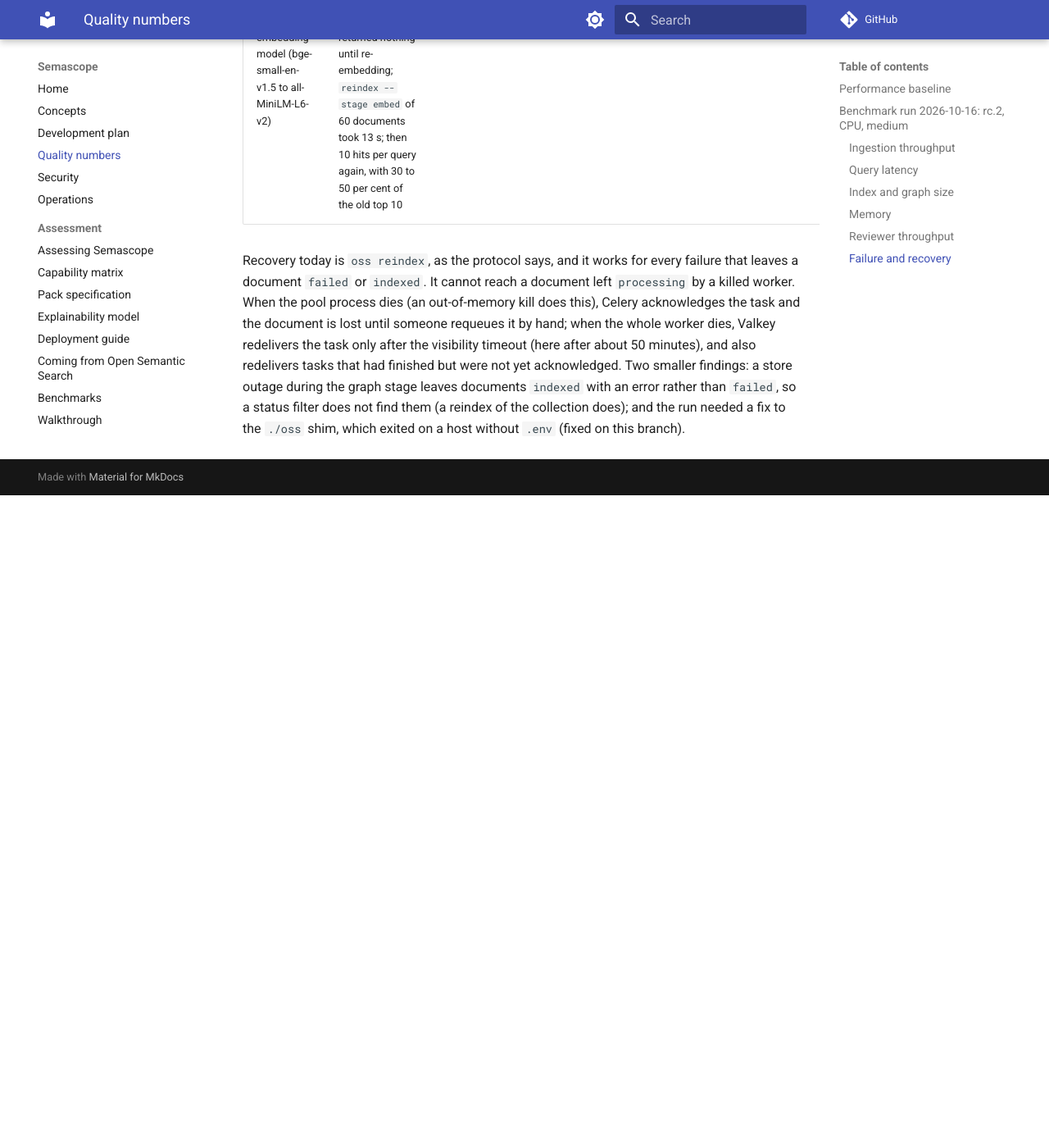
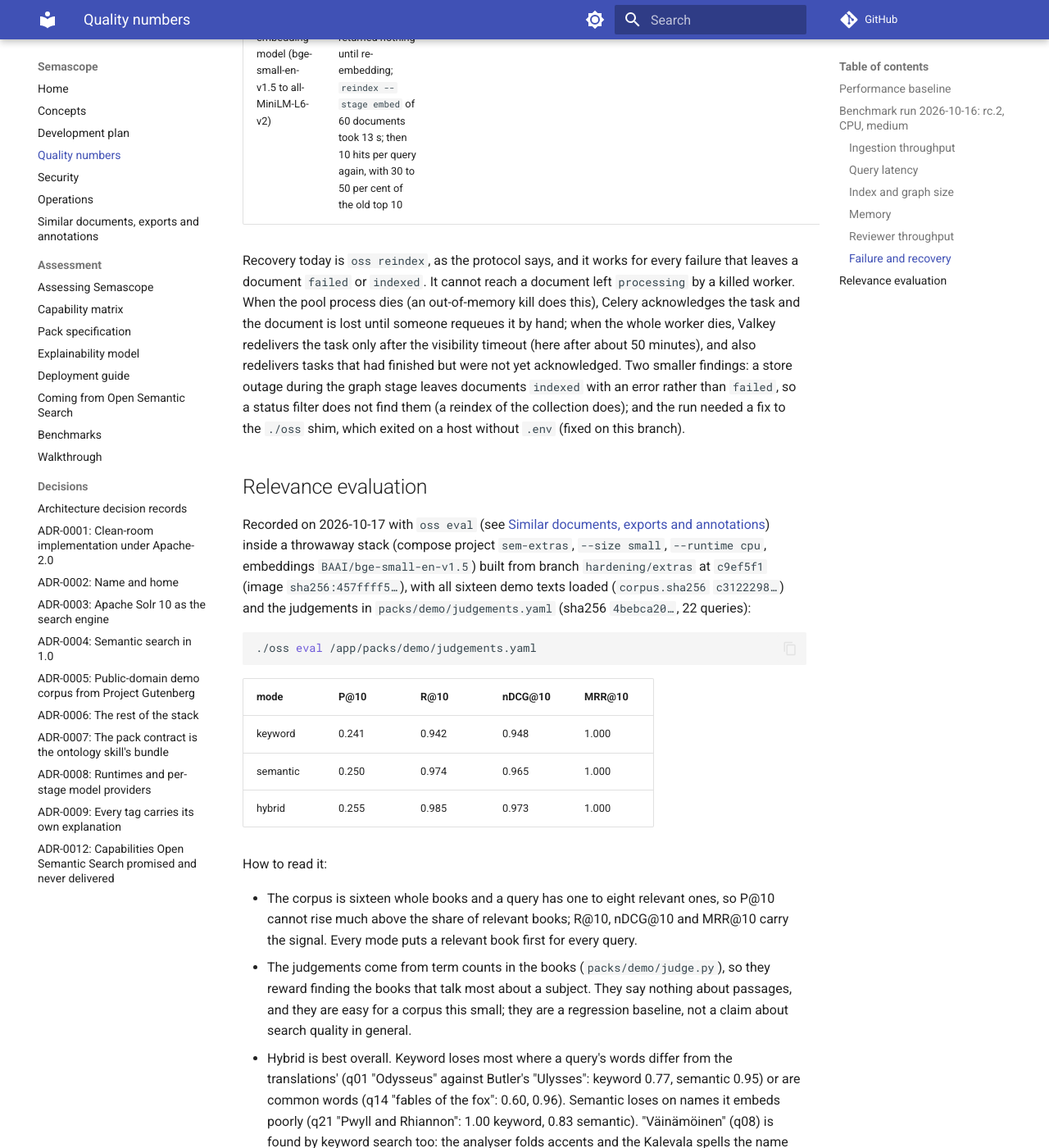
Before and after one commit to rdb420/semascope, an MkDocs documentation site: the page built from docs/quality.md, in a window 1280 px wide and 1400 px high, scrolled down 9670 px. Shown: the whole window at 82% size. Built offline with MkDocs 1.6.1 and Material for MkDocs 9.7.7, drawn with Linux system fonts in a browser that asks for light colours; comment, search, counter and statistics services are not loaded; before the commit the page ends 10274 px from its top, so only the background shows below that; some of the changed text lies outside the part shown.

Commit message:
Docs: ADR-0012, the interoperability page and a recorded relevance run
ADR-0012 records the contract for the capabilities Open Semantic Search
promised and never delivered (the review's "0018", renumbered): each
parity row's modern delivery and its state, and the rules every delivery
follows (read isolation, caps, pseudonymisation, provenance, one mount).
Delivered here: FUZZ-12, ETL-EXP-04/05 (Turtle, JSON-LD), ANN-07 (export
and import), SRCH-15, ANL-16/APP-07 (oss eval); the rest stays open.

docs/interop.md documents similar documents, the RDF model of the
exports, Web Annotations out and in, browser search, the overview page
and `oss eval` with its judgement format. docs/quality.md records an
`oss eval` run of the 22 demo judgements on all sixteen texts (hybrid
nDCG@10 0.973, semantic 0.965, keyword 0.948) with what the numbers can
and cannot say.

Agent: claude-code
Co-Authored-By: Claude Opus 5.5 <noreply@anthropic.com>

````diff
--- /dev/null
+++ b/docs/adr/0012-never-delivered-capabilities.md
@@ -0,0 +1,98 @@
+# ADR-0012: Capabilities Open Semantic Search promised and never delivered
+
+Status: proposed.
+
+## Decision
+
+Open Semantic Search documented a number of capabilities that it shipped
+only as documentation, or shipped broken. Semascope delivers each such
+**capability** with a modern equivalent, records the mapping here, and
+does not reproduce the original technology where it is dead. The table is
+the contract: a row is closed when its delivery exists with tests, and a
+row marked n/a is recorded as superseded. (The review that proposed this
+called it ADR "0018"; numbers from 0012 up were reassigned because 0009 to
+0011 were taken.)
+
+| Parity row | Capability | Semascope delivery | State |
+|---|---|---|---|
+| FUZZ-12 | More like this | `GET /api/documents/{id}/similar`: MoreLikeThis on title and text fused with nearest chunk vectors; a panel on the document page | delivered |
+| ETL-EXP-04, ETL-EXP-05 | Export to RDF and a triplestore | Documents with their tags in force, notes and decisions as Turtle or JSON-LD in the base pack's vocabulary: `GET /api/export/documents/{id}`, `POST /api/export/search`, `oss export` | delivered for Turtle and JSON-LD; N-Quads and a SPARQL 1.1 Update push are open |
+| ANN-07 | Other annotators | W3C Web Annotations: `GET /api/annotations/w3c` (notes and decisions), `POST /api/annotations/w3c/import` (W3C or Hypothesis exports) | export and import delivered; the protocol's per-annotation create, update and delete are open |
+| SRCH-15 | Browser search integration | OpenSearch description (`/api/opensearch.xml`), suggestions, `<link rel="search">` in the UI | delivered |
+| ANL-16, APP-07 | Relevance-ranking analysis | `oss eval` over judged query sets (P@k, R@k, nDCG@k, MRR) with a sample set for the demo corpus | delivered; a ranking-explain view per hit is open |
+| ANL-17 | External dashboards | CSV, JSONL and Parquet exports plus a read-only Solr/SQL recipe for Grafana or Superset | open (RDF and CSV exist; the overview page covers in-product counts) |
+| ETL-EXP-08, DM-20 | SQL or NoSQL export; entities in SQL | `oss export documents --format jsonl\|parquet\|sql`, `oss export entities` | open |
+| ANL-12 | Clustering and topics | `/api/analytics/clusters` (k-means on chunk vectors) beside the existing result-set terms | open |
+| ANL-13 | Text diff | `/api/documents/diff` and a view | open |
+| ANL-14 | Corpus comparison | `/api/analytics/compare` | open |
+| ANL-15 | Word tree | `/api/analytics/wordtree` and a tree view | open |
+| SRCH-16 | Desktop search lenses | GNOME Shell search provider under `deploy/desktop/` | open |
+| ETL-CONN-18 | File-manager "index for search" | Desktop entry and service menus calling `oss index` | open |
+| FUZZ-05, FUZZ-06, FUZZ-07, APP-08, APP-09 | Name variants, lexeme and thesaurus synonyms | Wikidata-derived (CC0) given-name variants, `oss synonyms wikidata-lexemes`, `oss synonyms import` | open |
+| ENR-GEO-01 | Places from a gazetteer | GeoNames (CC-BY 4.0, attributed) gazetteer stage | open |
+| ENR-SPE-01 | Speech recognition | Optional faster-whisper extra and a remote provider | open |
+| ETL-16, ENR-OCR-04, ENR-OCR-06, ENR-OCR-07 | Combined OCR, deskew, dual OCR, font training | OCR provider options: an ensemble, deskewing, per-collection tessdata | open |
+| ETL-CONN-12, ETL-CONN-13, ETL-CONN-16, ETL-09, ETL-17, ENR-96 | Scraper, social, file-watch and sidecar connectors; task priorities; ETL integration | Owned by the ingestion and pipeline work (see the review's programme) | open |
+| ENR-NER-02, DM-21, ADM-92 | Stanford NER; the legacy entities app and its configuration pin | n/a: pluggable NER providers and packs supersede them | superseded |
+
+An analytics overview (`GET /api/analytics/overview` and an Overview page:
+counts by collection, type and language, top people, places,
+organisations, concepts and linked entities, documents over time) ships
+with the delivered rows as the in-product half of ANL-17.
+
+Rules every delivery here follows:
+
+- **Read isolation.** Every route checks the collection role
+  (`api/access.py`): a document needs reader on its collection, a list or
+  an export is filtered to the readable collections in Solr *and* checked
+  again against Postgres, an import needs curator. Every route has a rule
+  in `tests/test_authz_matrix.py`.
+- **Caps.** Exports stream and stop at 10,000 documents; an annotation page
+  holds 100; an import takes 5,000 annotations or 20 MB; similar documents
+  return at most 50.
+- **Pseudonymisation travels.** A collection that pseudonymises its graph
+  exports named entities by the same HMAC key and without their labels,
+  in RDF and in Web Annotations alike.
+- **Provenance.** Exports name Semascope's things with the `urn:semascope:`
+  identifiers the validate stage already uses. An imported annotation is a
+  note whose `add_note` decision records the original's id, creator and
+  time; the export gives them back (`via`, `creator`, `created`) and a
+  re-import skips what is already there.
+- **One mount.** The new routes live in their own modules, collected by
+  `api/extras.py` and mounted by one line in `api/root.py`.
+
+## Context
+
+The review of 1.0.0-rc.2 found 36 parity rows where Open Semantic Search
+promised a capability that it shipped only as documentation or broken and
+Semascope also lacked it. Leaving them out would make "everything OSS did"
+an overclaim; copying the original designs (Solr2RDF, Zeppelin, desktop
+lenses for Unity) would import dead technology. Recording the mapping lets
+each workstream close rows independently and lets the capability matrix
+cite this decision.
+
+## Consequences
+
+- RDF consumers get the base pack's model (CQ-001 of `packs/base` runs on
+  an export) and the W3C annotation vocabulary, not a bespoke format.
+- Web annotators that speak the W3C model or Hypothesis's export format can
+  bring notes in; anchoring uses the quote with its context, so notes made
+  on a rendered page land on the right passage of the extracted text when
+  the words match.
+- The OpenSearch description is served without a session: it carries only
+  the product name and two URL templates, and browsers fetch it without
+  the user's cookies. Searching and suggestions still need a session.
+- `oss eval` turns relevance into numbers per search mode, so changes to
+  analysis, synonyms or ranking can be compared on the same judgements.
+  The demo judgements are derived from term counts in the corpus by a
+  fixed rule (`packs/demo/judge.py`), not from any search engine's output.
+
+## Alternatives
+
+- A separate service for exports (a Solr-to-RDF bridge). Another process
+  to run and secure, for what a streaming endpoint over Postgres does.
+- Storing imported annotations' origin in new columns. Cleaner queries, but
+  a migration in a module other work is changing; the decision log already
+  records every note with its parameters.
+- Requiring a session for the OpenSearch description. Browsers would often
+  fail to add the engine, for no protection of data.
--- a/docs/adr/index.md
+++ b/docs/adr/index.md
@@ -14,3 +14,4 @@ instead). Template: context, decision, consequences, alternatives.
 | 0007 | The pack contract is the ontology skill's bundle | proposed |
 | 0008 | Runtimes and per-stage model providers | accepted 2026-10-16 |
 | 0009 | Every tag carries its own explanation | proposed |
+| 0012 | Capabilities Open Semantic Search promised and never delivered | proposed |
--- /dev/null
+++ b/docs/interop.md
@@ -0,0 +1,162 @@
+# Similar documents, exports and annotations
+
+Capabilities that connect Semascope to other tools and help judge its
+search ([ADR-0012](adr/0012-never-delivered-capabilities.md)). Every one
+respects collection roles: you see, export and score only what you may
+read, and importing annotations needs the curator role.
+
+## Similar documents
+
+The document page lists the documents most like the open one. **Words**
+uses Solr's MoreLikeThis: the document's most distinctive words (frequent
+in it, present in other documents, and not in more than half of the index),
+searched as one query. **Meaning** embeds four passages spread over the
+document with the search embedder, averages them, and asks for the nearest
+passages of other documents. **Both** (the default) fuses the two rankings;
+each hit shows its rank in either list (`–` when that list missed it).
+
+```bash
+curl -H "Authorization: Bearer $TOKEN" \
+  "https://semascope.example/api/documents/<id>/similar?mode=hybrid&rows=10"
+```
+
+`mode` is `hybrid`, `text` or `vector`; `collection` limits the candidates
+to one collection; `rows` is at most 50. A signal that cannot answer (no
+embedder, no stored text) is reported in `text_error` or `vector_error`
+while the other still does.
+
+## RDF exports
+
+A document, or the hits of a search, with their tags in force and the
+notes and decisions on them, as Turtle or JSON-LD:
+
+```bash
+oss export document <id> --format turtle --out doc.ttl
+oss export search "flood" --collection demo --format jsonld --limit 5000 --out flood.jsonld
+# or: GET /api/export/documents/<id>?format=turtle|jsonld
+#     POST /api/export/search?format=...&limit=...  with a search body as for /api/search
+```
+
+The model is the base pack's (`packs/base/ontology.ttl`):
+
+- a `base:Document` (`urn:semascope:doc:<id>`) with `dcterms:title`,
+  `identifier`, `source` (its original URI), `format`, `language` and
+  `modified`, `base:contentHash`, `base:inCollection`, `base:fromSource`,
+  its pages (`base:hasPage`, `base:pageNumber`) and `rdfs:seeAlso` its page
+  in the UI;
+- a `base:Tag` per tag in force (rejected tags are left out, accepted
+  additions and links are in) with `base:tagTarget`, `base:confidence`,
+  `base:producedByPack` (a `base:Pack` with `base:packVersion`) and
+  `base:producedByStage` (a `base:StageRun`, which is a `prov:Activity`,
+  titled with the stage); a linked entity's tag says what it was linked from
+  with `prov:wasDerivedFrom`;
+- concepts as `skos:Concept` with their label; named entities as
+  `urn:semascope:entity:<Class>/<name>` typed with the base class;
+- notes and curator decisions as `oa:Annotation`s on the document (see
+  below).
+
+The base pack's competency question CQ-001 (documents tagged with a
+concept, with pack version and stage) runs unchanged on an export. A search
+export follows the search's order, streams, and stops at `limit` (1,000 by
+default, 10,000 at most). In a collection that pseudonymises, named
+entities are exported by their HMAC key and without their names, as in the
+graph.
+
+## Web Annotations
+
+Notes and curator decisions are available in the [W3C Web Annotation Data
+Model](https://www.w3.org/TR/annotation-model/), one `AnnotationPage` of 100
+at a time with `next` links:
+
+```bash
+oss export annotations --collection demo --out notes.jsonld   # follows every page
+# or: GET /api/annotations/w3c?collection=demo  (or ?document=<id>; &history=true)
+```
+
+A note is a `commenting` annotation whose target is the document (its
+original URI as `source`, its Semascope page as `scope`) with a position
+and a quote selector when the note is about a passage; its tags are
+`tagging` bodies. Decisions become annotations too: accepting or adding a
+concept is `classifying` (the concept IRI and its label), an entity
+`identifying`, a rejection `assessing` (the text "rejected" and the IRI),
+a link `identifying` (the individual), a dismissed SHACL violation
+`moderating`; the reason is a `commenting` body. Only the decision in force
+per target is listed unless `history=true`.
+
+Import W3C annotations (one, a list, an `AnnotationCollection` or
+`AnnotationPage`) or a Hypothesis API export (`{"rows": [...]}`) into one
+collection:
+
+```bash
+curl -H "Authorization: Bearer $TOKEN" -H "Content-Type: application/json" \
+  --data @annotations.json \
+  "https://semascope.example/api/annotations/w3c/import?collection=demo&dry_run=true"
+# or a multipart upload of up to 20 MB as `file`
+```
+
+Each annotation is matched to a document of that collection by its target:
+the document's URI, its `urn:semascope:doc:` name, or a link to its
+Semascope page. It is anchored by its quote (exact text, the occurrence
+whose prefix and suffix fit best, ignoring differences in whitespace), else
+by its position; one that cannot be anchored becomes a note on the whole
+document. The answer counts what was imported, already imported (a
+re-import skips those), unmatched, anchored and not anchored, with the
+reason for the first 50 problems. Each imported note is recorded in the
+decision log with the original's id, creator and time, and the export gives
+them back. `dry_run=true` reports without writing.
+
+## Browser search
+
+The UI links an OpenSearch description, so browsers that read one (Firefox,
+for instance) offer to add Semascope as a search engine. Searches open the search page,
+which needs you to be signed in; suggestions come from document titles.
+The description itself (`/api/opensearch.xml`) is public: it holds only
+the name and two URL templates.
+
+## Overview
+
+The **Overview** page (and `GET /api/analytics/overview?collection=&gap=`)
+shows, for the readable collections or one: the number of documents,
+documents by modification date (decades, years or months), documents
+indexed per day over the last 90 days, the most frequent people, places,
+organisations, concepts and linked entities, types and languages (each a
+link to the filtered search), and each collection's top concepts and
+entities.
+
+## Relevance evaluation
+
+`oss eval` scores search against judged queries, per search mode:
+
+```bash
+./oss eval /app/packs/demo/judgements.yaml          # inside the stack
+uv run oss eval my-judgements.yaml --collection docs --k 10 --mode keyword --mode hybrid --out report.md
+```
+
+A judgement file is YAML:
+
+```yaml
+format: semascope-judgements/1
+collection: docs        # searched unless --collection says otherwise
+k: 10
+queries:
+  - id: q01
+    query: easement over the driveway
+    relevant:           # a document id, its URI, or the end of its URI
+      deeds/lot-12.pdf: 3   # 3 highly relevant, 2 relevant, 1 partly relevant
+      deeds/lot-13.pdf: 1
+```
+
+The report gives, per mode, P@k (the share of the top k that is relevant),
+R@k (the share of the relevant documents in the top k), nDCG@k (graded gain
+2^grade − 1, discounted by log2 of the rank + 1, against the best possible
+order) and MRR@k (1 / the rank of the first relevant hit), then nDCG per
+query. Judged documents the collection does not hold are left out and
+listed, so a judgement set for a whole corpus can score a subset of it.
+
+`packs/demo/judgements.yaml` (22 queries) is generated by
+`packs/demo/judge.py` from `judgement-queries.yaml`: each query names the
+words that show a text is about it (in the translations' spellings), and a
+text's grade follows from how often those words occur in it, by a fixed
+rule; the script fails when a grade contradicts `golden.yaml`. The grades
+never come from a search engine's output. See the
+[recorded run](quality.md#relevance-evaluation).
--- a/docs/quality.md
+++ b/docs/quality.md
@@ -273,3 +273,72 @@ graph stage leaves documents `indexed` with an error rather than `failed`,
 so a status filter does not find them (a reindex of the collection does);
 and the run needed a fix to the `./oss` shim, which exited on a host without
 `.env` (fixed on this branch).
+
+## Relevance evaluation
+
+Recorded on 2026-10-17 with `oss eval` (see
+[Similar documents, exports and annotations](interop.md#relevance-evaluation))
+inside a throwaway stack (compose project `sem-extras`, `--size small`,
+`--runtime cpu`, embeddings `BAAI/bge-small-en-v1.5`) built from branch
+`hardening/extras` at `c9ef5f1` (image `sha256:457ffff5…`), with all sixteen
+demo texts loaded (`corpus.sha256` `c3122298…`) and the judgements in
+`packs/demo/judgements.yaml` (sha256 `4bebca20…`, 22 queries):
+
+```bash
+./oss eval /app/packs/demo/judgements.yaml
+```
+
+| mode | P@10 | R@10 | nDCG@10 | MRR@10 |
+|---|---|---|---|---|
+| keyword | 0.241 | 0.942 | 0.948 | 1.000 |
+| semantic | 0.250 | 0.974 | 0.965 | 1.000 |
+| hybrid | 0.255 | 0.985 | 0.973 | 1.000 |
+
+How to read it:
+
+- The corpus is sixteen whole books and a query has one to eight relevant
+  ones, so P@10 cannot rise much above the share of relevant books; R@10,
+  nDCG@10 and MRR@10 carry the signal. Every mode puts a relevant book
+  first for every query.
+- The judgements come from term counts in the books (`packs/demo/judge.py`),
+  so they reward finding the books that talk most about a subject. They say
+  nothing about passages, and they are easy for a corpus this small; they
+  are a regression baseline, not a claim about search quality in general.
+- Hybrid is best overall. Keyword loses most where a query's words differ
+  from the translations' (q01 "Odysseus" against Butler's "Ulysses":
+  keyword 0.77, semantic 0.95) or are common words (q14 "fables of the
+  fox": 0.60, 0.96). Semantic loses on names it embeds poorly (q21 "Pwyll
+  and Rhiannon": 1.00 keyword, 0.83 semantic). "Väinämöinen" (q08) is
+  found by keyword search too: the analyser folds accents and the Kalevala
+  spells the name without them once.
+
+Per query (nDCG@10):
+
+| query | keyword | semantic | hybrid |
+|---|---|---|---|
+| q01 Odysseus | 0.77 | 0.95 | 0.95 |
+| q02 Odysseus returns home to Ithaca and Penelope | 1.00 | 1.00 | 1.00 |
+| q03 Achilles and Hector at Troy | 1.00 | 1.00 | 1.00 |
+| q04 the great flood | 0.77 | 0.86 | 0.91 |
+| q05 Krishna teaches Arjuna on the battlefield | 1.00 | 1.00 | 1.00 |
+| q06 the Buddha and Nirvana | 0.97 | 1.00 | 1.00 |
+| q07 the forging of the Sampo | 1.00 | 1.00 | 1.00 |
+| q08 Väinämöinen | 1.00 | 1.00 | 1.00 |
+| q09 King Arthur and his knights | 1.00 | 1.00 | 1.00 |
+| q10 Thor, Odin and Loki in Asgard | 1.00 | 0.96 | 1.00 |
+| q11 Isis and Osiris | 1.00 | 1.00 | 1.00 |
+| q12 the Tao that can be told | 1.00 | 1.00 | 1.00 |
+| q13 Confucius on filial piety | 1.00 | 1.00 | 1.00 |
+| q14 fables of the fox | 0.60 | 0.96 | 0.87 |
+| q15 Hansel and Gretel | 1.00 | 1.00 | 1.00 |
+| q16 the priest of Nemi and the golden bough | 0.98 | 0.98 | 1.00 |
+| q17 the Trojan war | 0.91 | 1.00 | 1.00 |
+| q18 the Prophet and Allah | 1.00 | 1.00 | 1.00 |
+| q19 Moses and Pharaoh | 1.00 | 0.99 | 1.00 |
+| q20 the gods on Mount Olympus | 1.00 | 0.89 | 1.00 |
+| q21 Pwyll and Rhiannon | 1.00 | 0.83 | 0.83 |
+| q22 Zeus, king of the gods | 0.85 | 0.81 | 0.84 |
+
+The integration stack loads four of the sixteen texts; there `oss eval`
+leaves out the judged books it does not hold and scores the queries that
+still have one (`tests/integration/test_extras.py`).
--- a/mkdocs.yml
+++ b/mkdocs.yml
@@ -17,6 +17,7 @@ nav:
   - Quality numbers: quality.md
   - Security: security.md
   - Operations: operations.md
+  - Similar documents, exports and annotations: interop.md
   - Assessment:
       - assess/index.md
       - Capability matrix: assess/capabilities.md
@@ -37,6 +38,7 @@ nav:
       - adr/0007-pack-contract.md
       - adr/0008-runtimes-and-providers.md
       - adr/0009-explainability-record.md
+      - adr/0012-never-delivered-capabilities.md
 markdown_extensions:
   - tables
   - admonition
````
